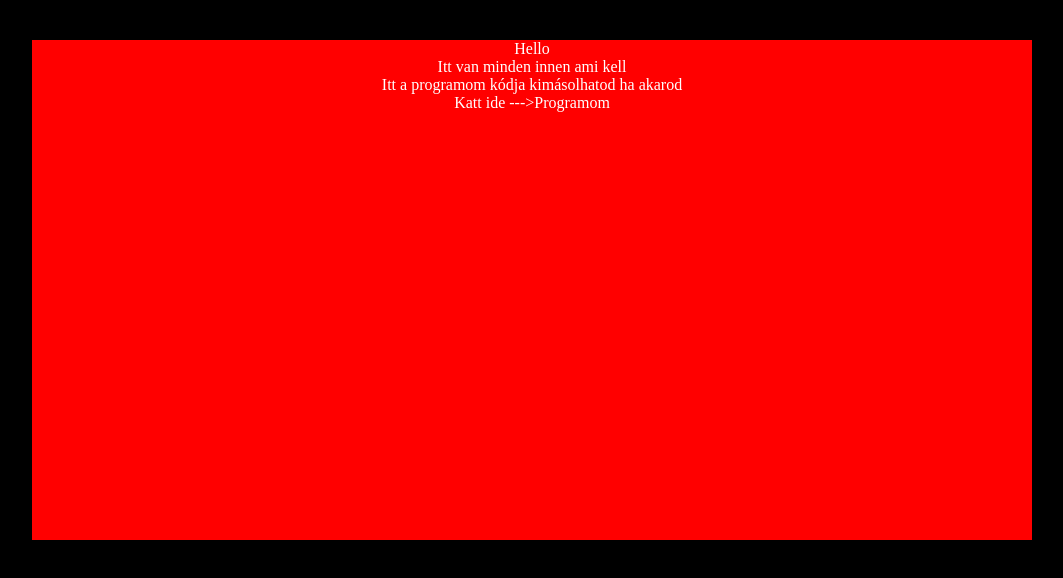
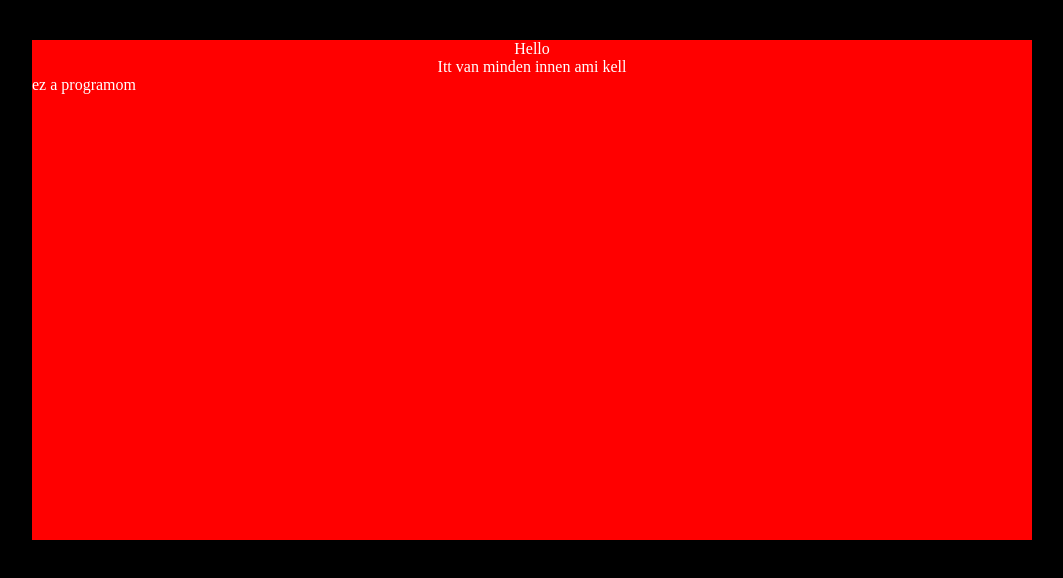
Before and after one commit to Krisz02231/css, a plain HTML site: page index.html in a window 1280 px wide. Shown: the whole page, without its empty margins (108-1171 px from the left). Drawn offline with Linux system fonts and the light colour scheme.

Commit message:
Update index.html

```diff
--- a/index.html
+++ b/index.html
@@ -9,9 +9,11 @@
 </head>
 <body>
     <main>
+
         <p>Hello</p>
-        <p>Itt van minden innen ami kell <br> Itt a programom kódja kimásolhatod ha akarod</p>
-        <p>Katt ide ---><a href="yes.cpp">Programom</a></p>
+        <p>Itt van minden innen ami kell</p>
+        <a href="data/info.txt" download="true">ez a programom</a>
+
     </main>
 </body>
 </html>
```
